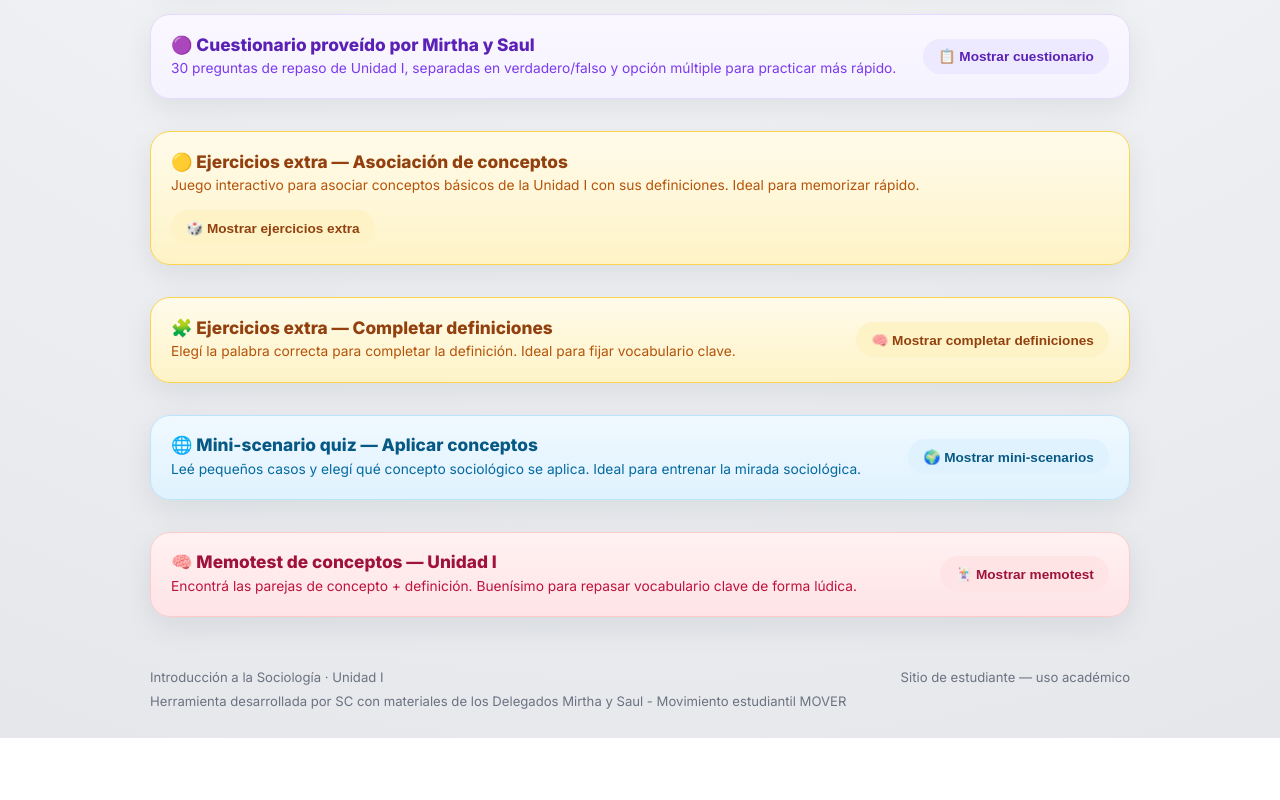
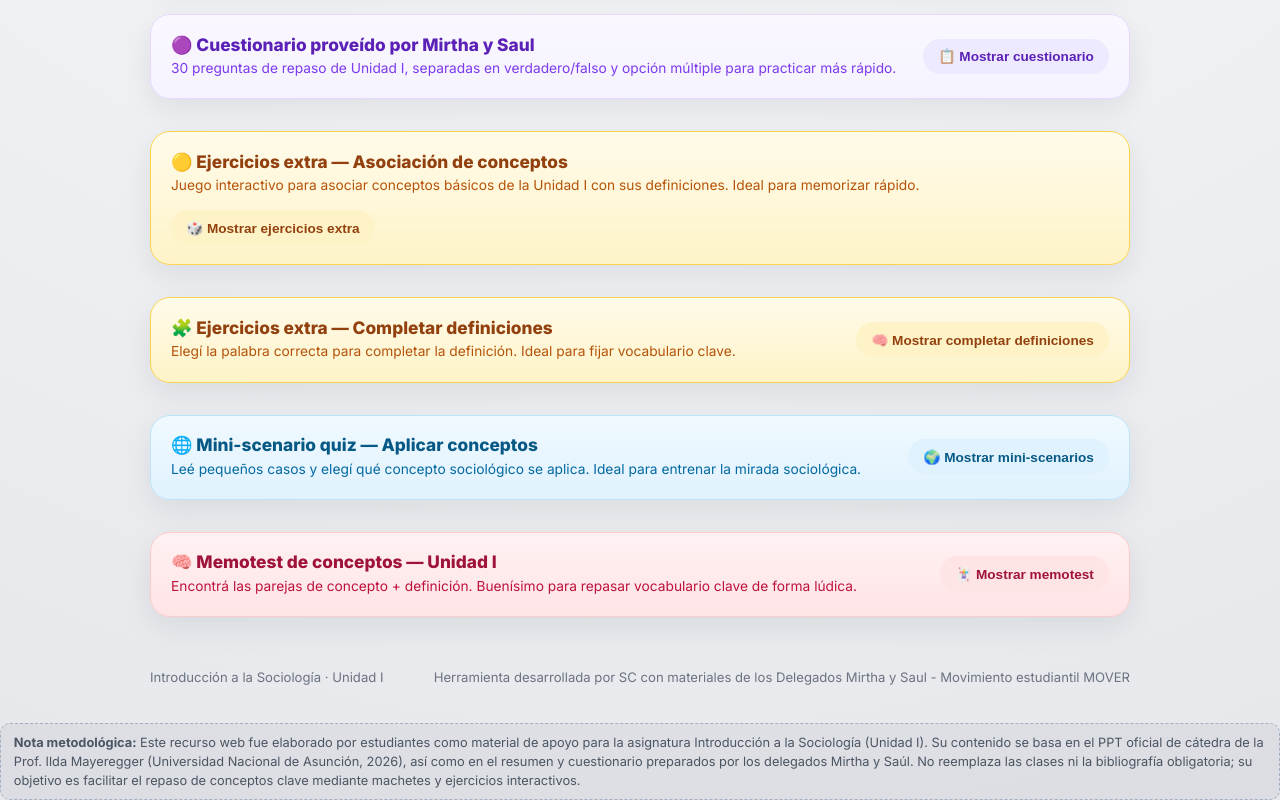
Before and after one commit to sentiege/sociologia, a plain HTML site: page index.html in a window 1280 px wide. Shown: the part 824-1624 px from the top of the page. Before the commit the page ends 1562 px from the top, so only its background shows below. Drawn offline with Linux system fonts and the light colour scheme.

Commit message:
Update index.html

```diff
--- a/index.html
+++ b/index.html
@@ -1227,10 +1227,22 @@
 
   <footer class="footer">
     <span>Introducción a la Sociología · Unidad I</span>
-    <span>Sitio de estudiante — uso académico</span>
     <span>Herramienta desarrollada por SC con materiales de los Delegados Mirtha y Saul - Movimiento estudiantil MOVER</span>
   </footer>
-
+    <div style="
+      width: 100%;
+      margin-top: 0.6rem;
+      padding: 0.55rem 0.8rem;
+      border-radius: 10px;
+      background: rgba(15,23,42,0.04);
+      border: 1px dashed rgba(148,163,184,0.8);
+      font-size: 0.8rem;
+      line-height: 1.5;
+      color: #4b5563;
+    ">
+      <strong style="font-weight:700;">Nota metodológica:</strong>
+      Este recurso web fue elaborado por estudiantes como material de apoyo para la asignatura Introducción a la Sociología (Unidad I). Su contenido se basa en el PPT oficial de cátedra de la Prof. Ilda Mayeregger (Universidad Nacional de Asunción, 2026), así como en el resumen y cuestionario preparados por los delegados Mirtha y Saúl. No reemplaza las clases ni la bibliografía obligatoria; su objetivo es facilitar el repaso de conceptos clave mediante machetes y ejercicios interactivos.
+    </div>
   <script>
     // Toggle de machetes
     const toggleButtons = document.querySelectorAll('.machete-toggle-btn');
```
